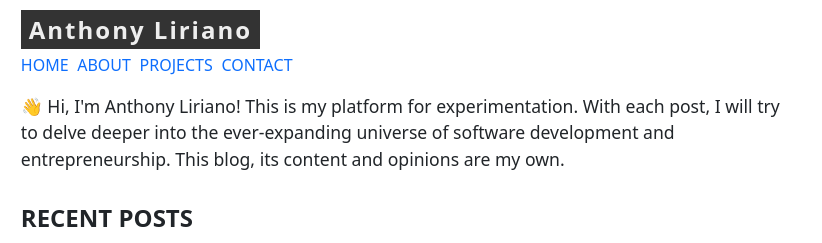
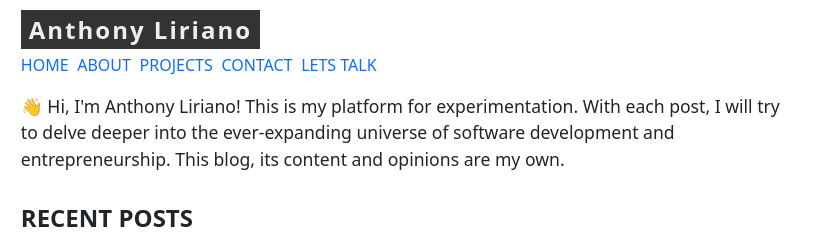
Before and after one commit to anthonyliriano/anthonyliriano.github.io, a Jekyll site: the page built from index.html, in a window 1280 px wide. Shown: the top 243 px of the page, without its empty margins (0-822 px from the left). Built offline with Jekyll 4.4.1, drawn with Linux system fonts in a browser that asks for light colours; a style sheet for code colours, icons or effects is not loaded.

Commit message:
updating navbar

```diff
--- a/_includes/nav.html
+++ b/_includes/nav.html
@@ -3,4 +3,5 @@
     <a href="{{ '/about' | prepend: site.baseurl | prepend: site.url }}">ABOUT</a>
     <a class="disabled" href="{{ '/projects' | prepend: site.baseurl | prepend: site.url }}"  disabled>PROJECTS</a>
     <a href="{{ '/contact' | prepend: site.baseurl | prepend: site.url }}">CONTACT</a>
+    <a href="https://calendly.com/anthonyliriano" target="_blank">LETS TALK</a>
 </p>
```
